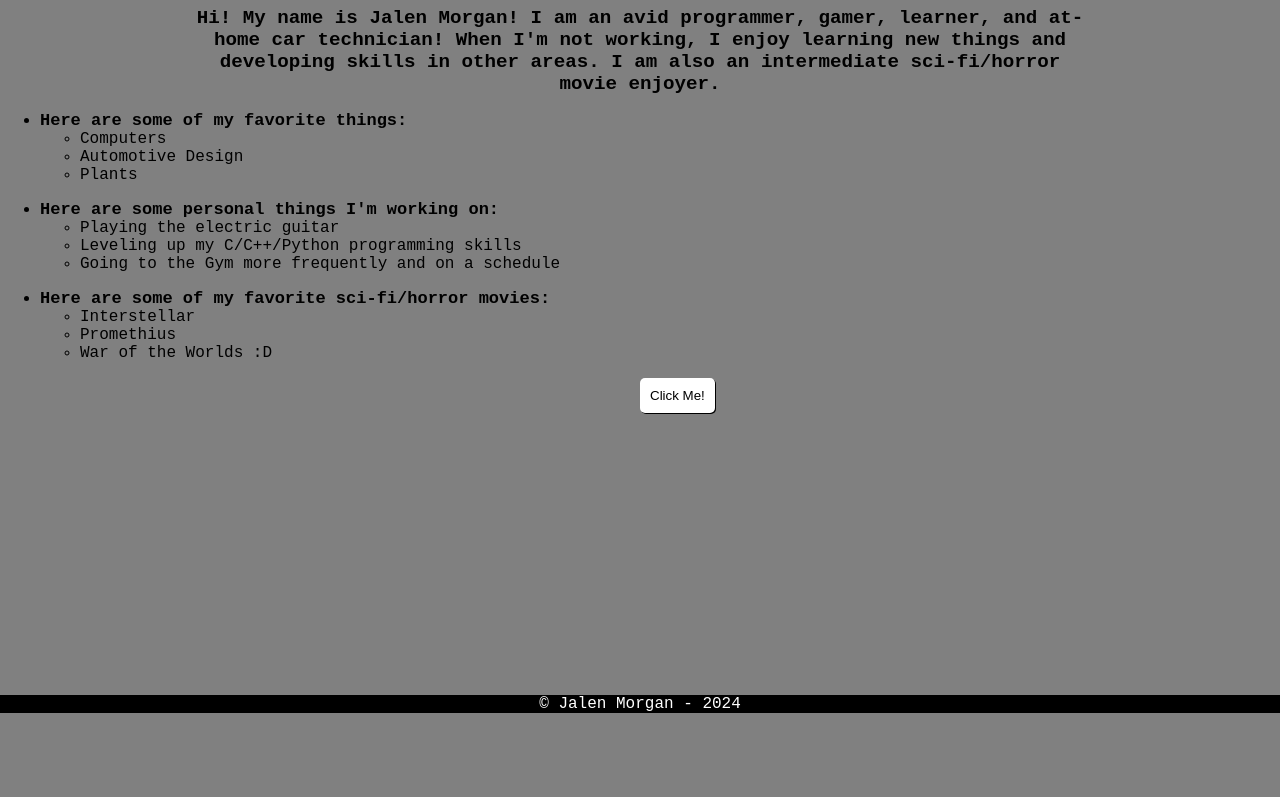
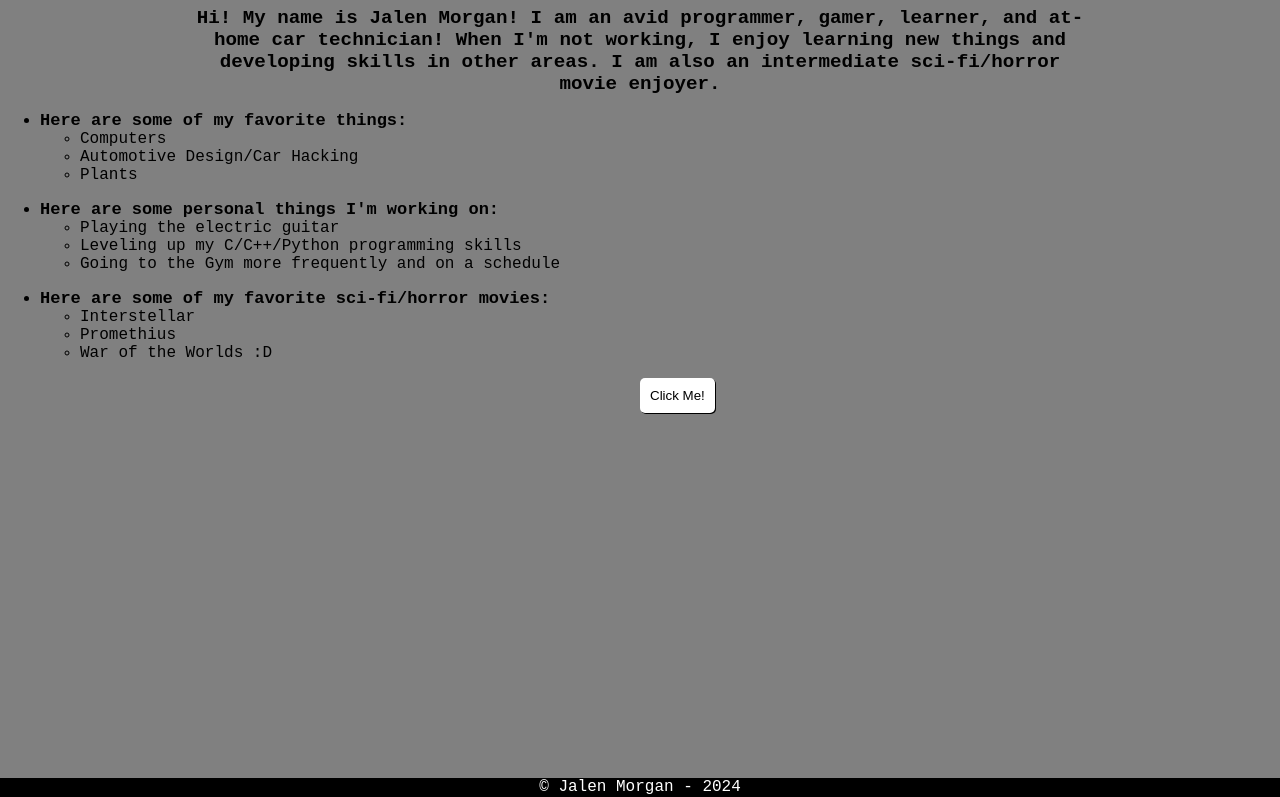
Before and after one commit to gridl0ck/50-day-coding-challenge, a plain HTML site: page index.html in a window 1280 px wide. Shown: the part 87-884 px from the top of the page. Before the commit the page ends 800 px from the top, so only its background shows below. Drawn offline with Linux system fonts and the light colour scheme.

Commit message:
Fixed footer spacing

```diff
--- a/index.html
+++ b/index.html
@@ -14,8 +14,8 @@
     </div>
 </header>
 <body>
-    <div class="container">
-        <div>
+    <div class="page-container">
+        <div class="content-wrapper">
             <p class="intro">Hi! My name is Jalen Morgan! I am an avid programmer, gamer, learner, and at-home car technician! When I'm not working, I enjoy learning new things and developing skills in other areas. I am also an intermediate sci-fi/horror movie enjoyer.</p>
             <div>
 
@@ -23,7 +23,7 @@
                     <li class="favorite-item-header">Here are some of my favorite things:</li>
                     <ul>
                         <li>Computers</li>
-                        <li>Automotive Design</li>
+                        <li>Automotive Design/Car Hacking</li>
                         <li>Plants</li>
                     </ul>
                 </ul>
@@ -52,17 +52,16 @@
 
                 </ul>
             </div>
+            <button id="greeting" class="greeting-button">Click Me!</button>
+            <script src="./res/scripts/button.js"></script>
         </div>
+        <footer>&copy Jalen Morgan - 2024</footer>
     </div>
+
+
+
 
 </body>
 
-<button id="greeting" class="greeting-button">Click Me!</button>
-<script src="./res/scripts/button.js"></script>
 
-<footer>
-
-    <div>&copy Jalen Morgan - 2024</div>
-
-</footer>
 </html>
--- a/res/css/styles.css
+++ b/res/css/styles.css
@@ -12,6 +12,15 @@ header {
     background-color: black;
     max-width: 100%;
     max-height: auto;
+}
+
+.page-container {
+    position: relative;
+    min-height: 100vh;
+}
+
+.content-wrapper {
+    padding-bottom: 1.2rem;
 }
 
 header h1 {
@@ -37,7 +46,10 @@ h2 {
 }
 
 footer {
-    position: fixed;
+    color: white;
+    text-align: center;
+    position: absolute;
+    height: 1.2rem;
     bottom: 0;
     width: 100%;
     background-color: black;
@@ -48,15 +60,13 @@ footer {
     font-weight: bold;
 }
 
-footer div {
-    color: white;
-    text-align: center;
-}
 
 .greeting-button {
     position: relative;
     border: none;
     padding: 10px 10px;
+    width: auto;
+    height: auto;
     top: 50%;
     left: 50%;
     background-color: white;
--- a/res/scripts/button.js
+++ b/res/scripts/button.js
@@ -15,7 +15,6 @@ function getMessage() {
     else if(hours > 12 && hours < 18){
         msg = `Good Afternoon! The current time is ${hours}:${minutes}\n`;
     }
-
     else {
         msg = `Good Evening! The current time is ${hours}:${minutes}\n`;
     }
```
